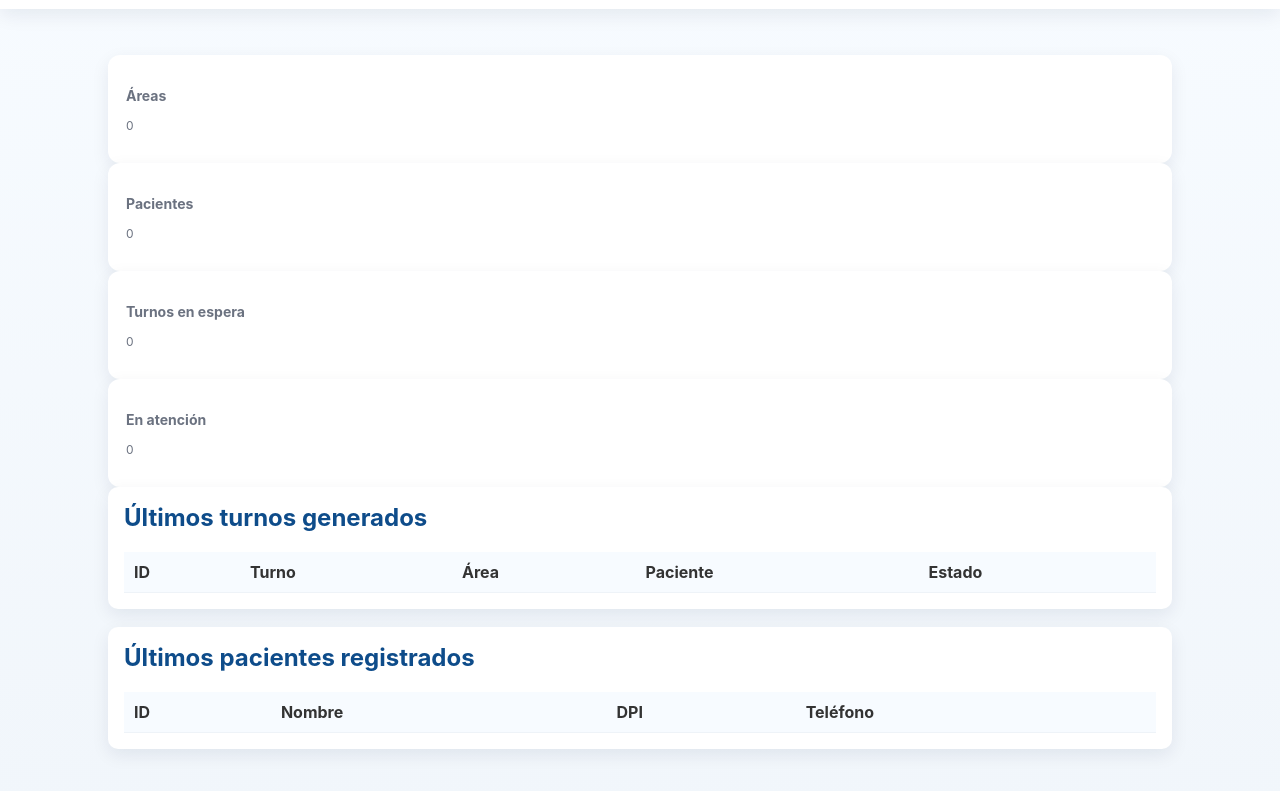
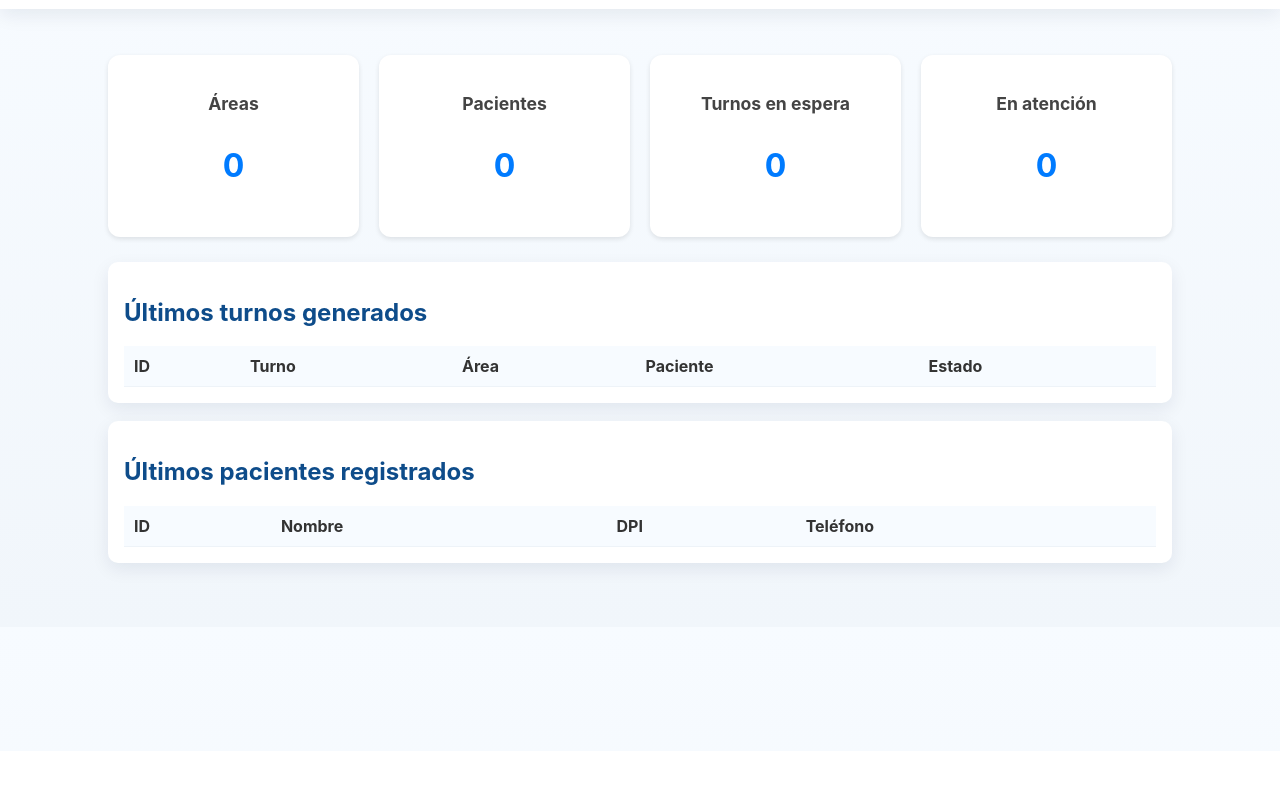
Before and after one commit to marlyfr/proyectofinal_fronted, a plain HTML site: page dashboard.html in a window 1280 px wide. Shown: the part 49-840 px from the top of the page. After the commit the page ends 800 px from the top, so only its background shows below. Drawn offline with Linux system fonts and the light colour scheme; files that its build step writes are made by us from their sources; files whose address does not match are found by name.

Commit message:
dashboard.css

```diff
--- a/dashboard.css
+++ b/dashboard.css
@@ -1,3 +1,28 @@
-.cards-grid .card-mini{min-height:90px}
-.card-stat{font-size:28px;font-weight:800;color:var(--blue-dark)}
-.panel h2{margin-top:0}
+/* --- DASHBOARD --- */
+
+.dashboard-cards {
+  display: grid;
+  grid-template-columns: repeat(auto-fit, minmax(180px, 1fr));
+  gap: 20px;
+  margin-bottom: 25px;
+}
+
+.card {
+  background: white;
+  padding: 20px;
+  border-radius: 12px;
+  box-shadow: 0 2px 5px rgba(0,0,0,0.1);
+  text-align: center;
+}
+
+.card.small h3 {
+  margin-bottom: 10px;
+  font-size: 1.1rem;
+  color: #444;
+}
+
+.card-number {
+  font-size: 2rem;
+  font-weight: bold;
+  color: #007bff;
+}
```
